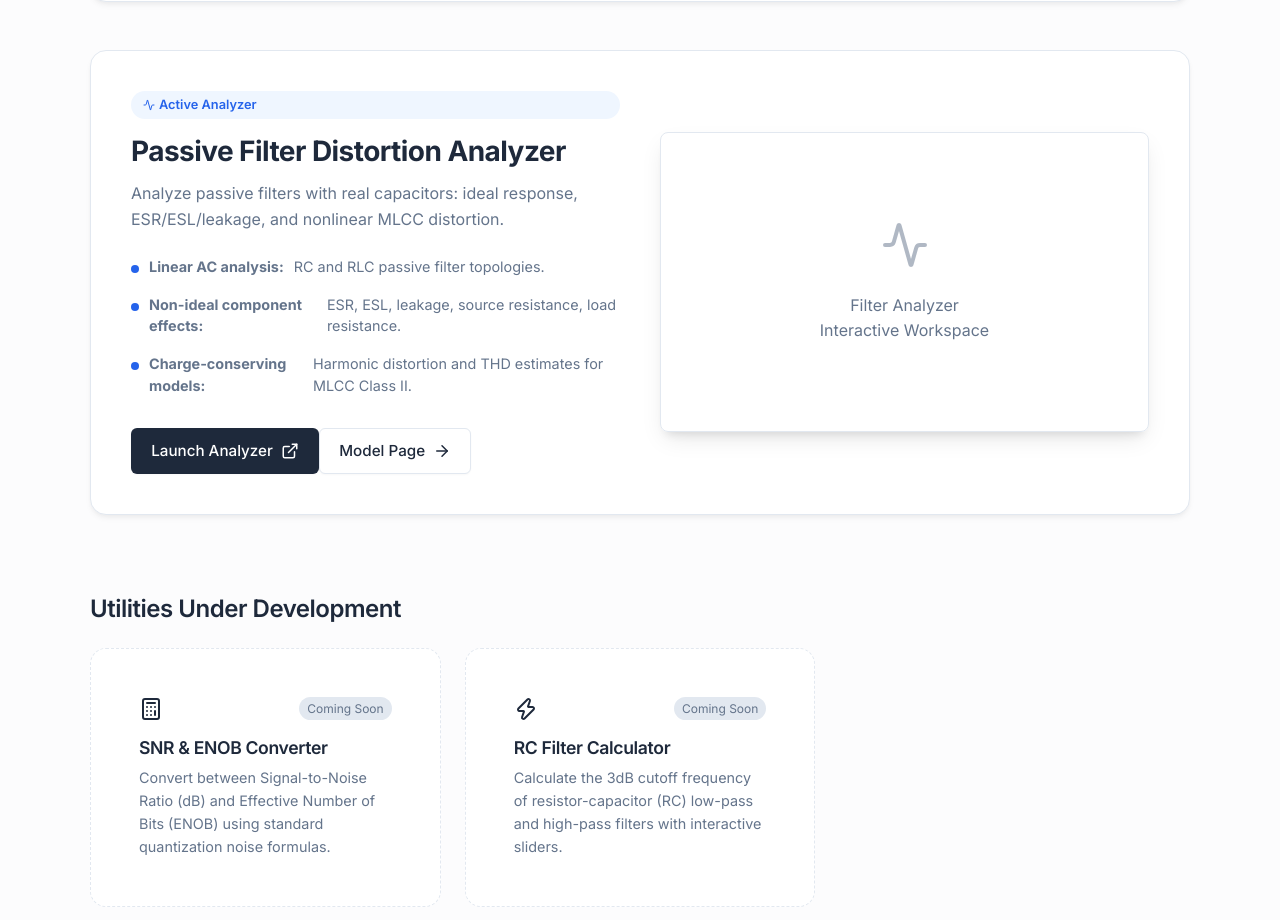
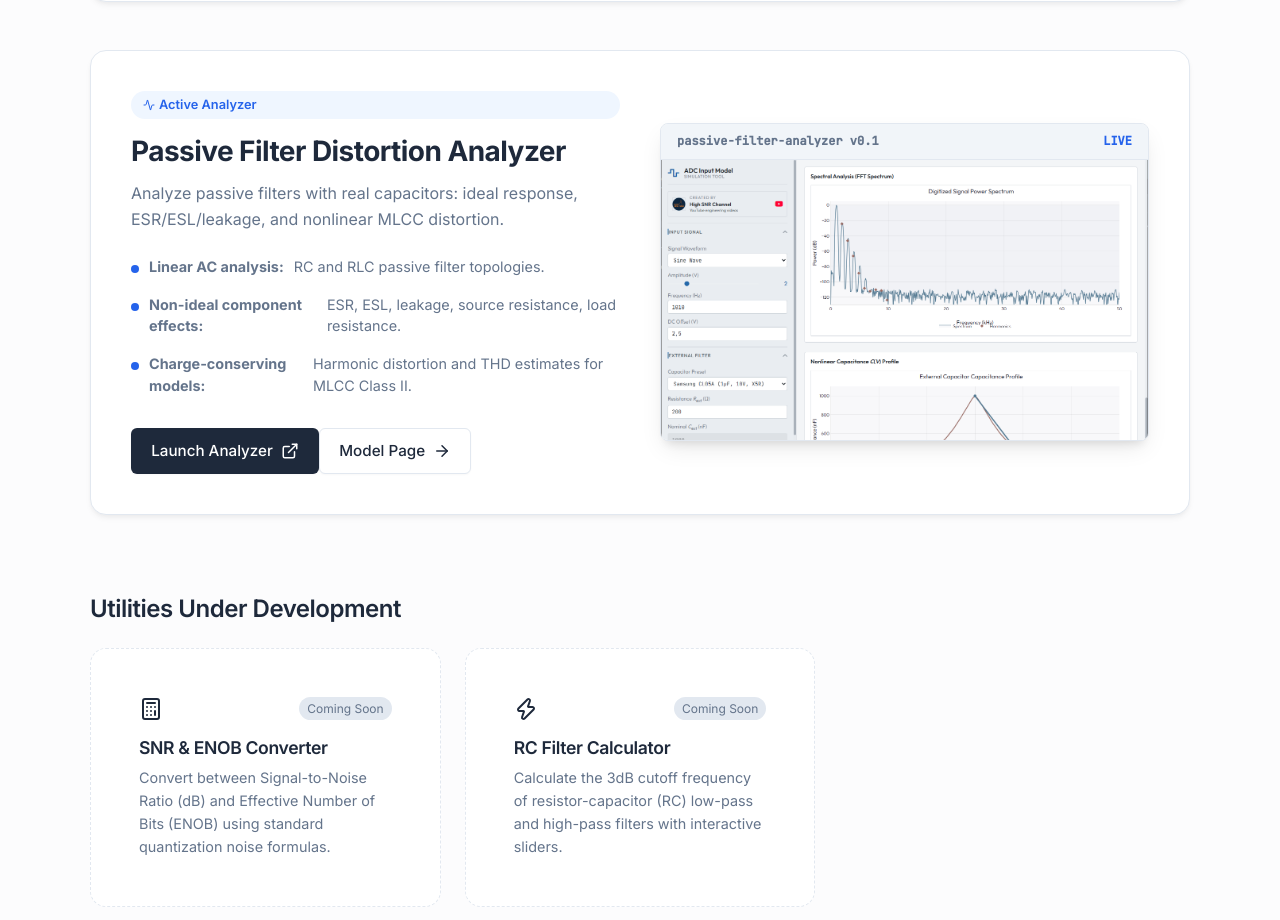
Before and after one commit to DrBorisKuznetsov/HighSNRPortal, a React (Vite) app in the folder portal/: page /tools in a window 1280 px wide. Shown: the part 953-1873 px from the top of the page. Built offline with nearby package versions, Linux system fonts and the light colour scheme.

Commit message:
Wire up capacitor screenshot to tool catalog

```diff
--- a/portal/src/pages/ToolsCatalog.jsx
+++ b/portal/src/pages/ToolsCatalog.jsx
@@ -2,6 +2,7 @@ import React from 'react';
 import { Link } from 'react-router-dom';
 import { Activity, ArrowRight, ExternalLink, Zap, Calculator } from 'lucide-react';
 import adcScreenshot from '../assets/adc-screenshot.png';
+import capacitorScreenshot from '../assets/capacitor-screenshot.png';
 import './ToolsCatalog.css';
 
 export default function ToolsCatalog() {
@@ -138,10 +139,17 @@ export default function ToolsCatalog() {
         </div>
 
         <div className="featured-tool-preview">
-          <div className="editor-mockup screenshot-mockup" style={{ display: 'flex', alignItems: 'center', justifyContent: 'center', background: 'var(--bg-secondary)', height: '100%', minHeight: '300px', borderRadius: '8px' }}>
-            <div style={{ textAlign: 'center', color: 'var(--text-secondary)' }}>
-              <Activity size={48} style={{ opacity: 0.5, marginBottom: '1rem' }} />
-              <div>Filter Analyzer<br/>Interactive Workspace</div>
+          <div className="editor-mockup screenshot-mockup">
+            <div className="mockup-header">
+              <span>passive-filter-analyzer v0.1</span>
+              <span style={{ color: 'var(--accent-color)' }}>LIVE</span>
+            </div>
+            <div className="mockup-image-container">
+              <img
+                src={capacitorScreenshot}
+                alt="Passive Filter Analyzer Interface"
+                className="tool-screenshot"
+              />
             </div>
           </div>
         </div>
```
